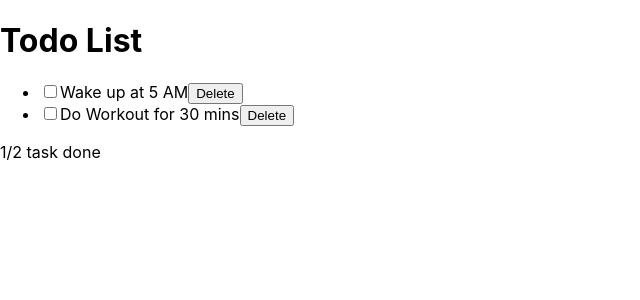
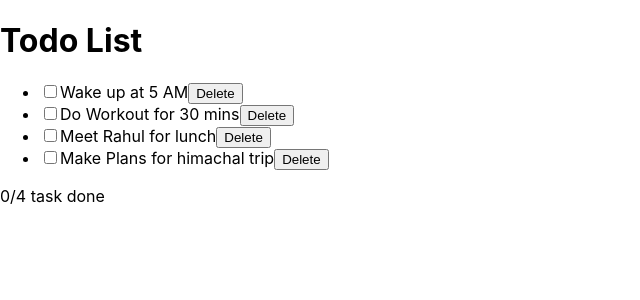
Before and after one commit to devansh332/TodoApp, a React (Create React App) app in the folder todo/: page / in a window 1280 px wide. Shown: the top 300 px of the page, without its empty margins (0-640 px from the left). Built offline with nearby package versions, Linux system fonts and the light colour scheme.

Commit message:
progress footer functionality

```diff
--- a/todo/src/component/todoItem.jsx
+++ b/todo/src/component/todoItem.jsx
@@ -3,10 +3,10 @@ import React from 'react';
 const TodoItem = ({id,content,isChecked,onChange,deletetask}) => {
     return (
         <React.Fragment>
-        <div class="todoitems">
+        <div className="todoitems">
             <input type= "checkbox" defaultChecked = {isChecked} id={id} onChange={onChange}/>
             <label htmlFor={id}>{content}</label>
-            <button class="btn" onClick ={()=>deletetask(id)} >Delete</button>
+            <button className="btn" onClick ={()=>deletetask(id)} >Delete</button>
         </div>
         </React.Fragment>
     )
--- a/todo/src/component/todoList.jsx
+++ b/todo/src/component/todoList.jsx
@@ -5,7 +5,7 @@ import TodoItem from './todoItem'
 const TodoList = ({todoCollection,onStatusMarked,deletetask})=> {
     return (
         <React.Fragment>
-            <div id="id_todolist" class="todolist">
+            <div id="id_todolist" className="todolist">
                 <ul>
             {
                 Object.keys(todoCollection).map((item,index)=>{
--- a/todo/src/component/todoProgressFooter.jsx
+++ b/todo/src/component/todoProgressFooter.jsx
@@ -1,9 +1,9 @@
 import React from 'react'
 
-const TodoProgressFooter = ()=> {
+const TodoProgressFooter = ({activeTasks,totalNumberOfTasks})=> {
     return (
         <div>
-            <span>1/2 task done</span>
+            <span>{activeTasks}/{totalNumberOfTasks} task done</span>
         </div>
     )
 }
--- a/todo/src/component/wrapper.jsx
+++ b/todo/src/component/wrapper.jsx
@@ -1,4 +1,4 @@
-import React,{useState} from 'react';
+import React,{useState,useEffect} from 'react';
 import TodoList from './todoList';
 import ProgressFooter from './todoProgressFooter';
 
@@ -12,18 +12,38 @@ const  Wrapper = () => {
         2:{
             task:"Do Workout for 30 mins",
             completed:false
-        }
+        },
+        3:{
+            task:"Meet Rahul for lunch",
+            completed:false
+        },
+        4:{
+            task:"Make Plans for himachal trip",
+            completed:false
+        },
+    }
+    const getActiveTasks = (taskList)=>{
+
+        return Object.values(taskList).filter(function(s) { return s.completed; }).length
+    }
+    const getNumberOfTasks = (taskList)=> {
+        return Object.keys(taskList).length
     }
     const [todoCollection, setTodoCollection] = useState(todoCollectionArray)
+    const [activeTasks, setActiveTask] = useState(getActiveTasks(todoCollectionArray))
+    const [numberOfTasks, setNumberOfTasks] = useState(getNumberOfTasks(todoCollectionArray))
+
+    useEffect(()=>{
+        console.log('inside useeffect',todoCollection)
+        setActiveTask(getActiveTasks(todoCollection))
+        setNumberOfTasks(getNumberOfTasks(todoCollection))
+    },[todoCollection])
+
     const onStatusMarked = (e)=>{
         const currentStatus = !e.target.defaultChecked
         const todoid = parseInt(e.target.id)
-        console.log(currentStatus,todoid,todoCollection[todoid]["completed"])
         todoCollection[todoid]["completed"] = currentStatus
-        console.log(todoCollection[todoid]["completed"])
-
         setTodoCollection((prevState)=>({...prevState,...todoCollection}))
-        console.log("onStatus",todoCollection)
     }
     const deletetask = (taskId)=>{
         if (window.confirm(`Delete ${todoCollection[taskId]["task"]} ?`)) {
@@ -33,9 +53,9 @@ const  Wrapper = () => {
     }
     return (
         <React.Fragment>
-            <h1 id="id_title" class="title">Todo List</h1>
+            <h1 id="id_title" className="title">Todo List</h1>
             <TodoList todoCollection={todoCollection}  onStatusMarked = {onStatusMarked} deletetask={deletetask} />
-            <ProgressFooter />
+            <ProgressFooter activeTasks={activeTasks} totalNumberOfTasks={numberOfTasks} />
         </React.Fragment>
 
 
```
